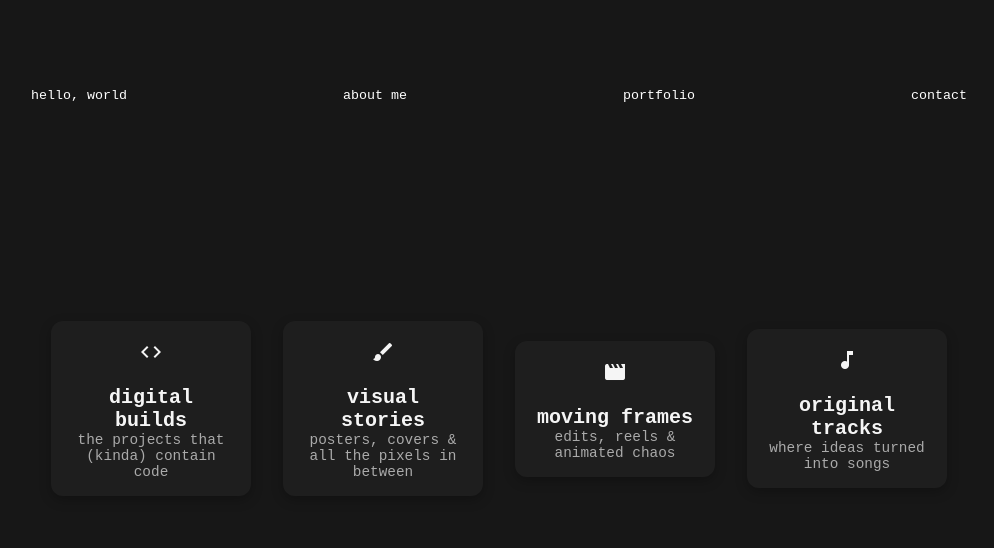
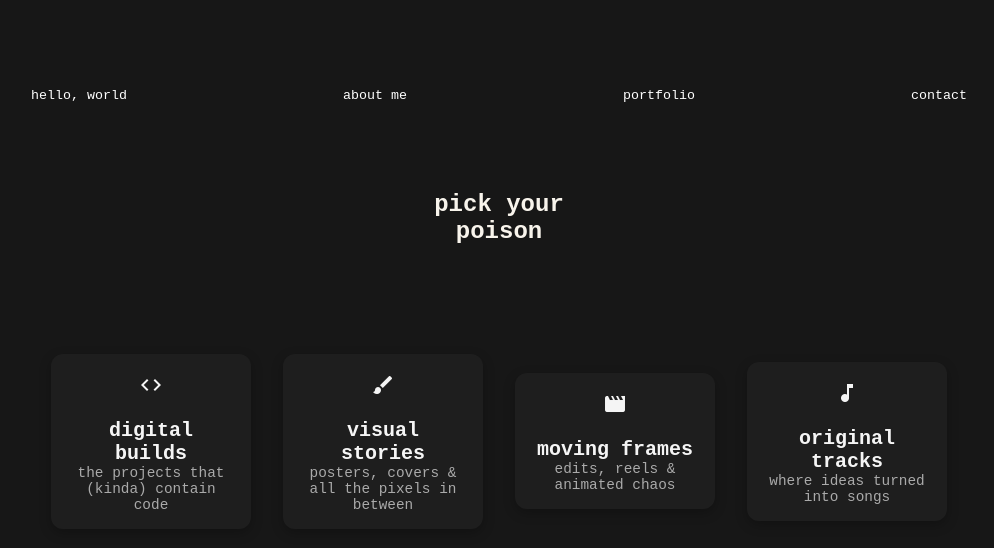
Before and after one commit to MariaIstrate06/portfolio, an Angular app in the folder istrateu/: page /projects in a window 1280 px wide. Shown: the top 548 px of the page, without its empty margins (141-1135 px from the left). Built offline with nearby package versions, Linux system fonts and the light colour scheme.

Commit message:
portfolio page done

```diff
--- a/istrateu/src/app/pages/projects/projects.component.css
+++ b/istrateu/src/app/pages/projects/projects.component.css
@@ -14,6 +14,18 @@
     justify-content: center;
     justify-content: center;
 }
+.projects-page{
+    display: flex;
+    flex-direction: column;
+    width: 100%;
+    height: 100%;
+    align-items: center;
+    justify-content: center;
+}
+.title-page{
+  display: flex;
+  justify-content: space-between;
+}
 .card-container{
     margin: 0em 1em;
     display: flex;
@@ -22,3 +34,32 @@
     justify-content: center;
     align-items: center;
 }
+.title-projects{
+    display: flex;
+    flex-direction: column;
+    align-items: center;
+    justify-content: center;
+}
+
+.skull-icon {
+  color: #8B0000; /* Dark red color */
+  opacity: 0;
+  transform: translateX(-5px) scale(0.8);
+  transition: opacity 0.3s ease, transform 0.3s ease;
+  margin-right: 0.4em; /* spacing from text */
+  margin-left: 0.4em;
+}
+
+.poison {
+  display: flex;
+  align-items: center;
+}
+
+.poison:hover .skull-icon {
+  opacity: 1;
+  transform: translateX(0) scale(1);
+}
+.poison:hover .poison-text {
+  color: var(--light-green);
+  transform: scale(1.05);
+}
--- a/istrateu/src/app/pages/projects/projects.component.html
+++ b/istrateu/src/app/pages/projects/projects.component.html
@@ -1,6 +1,19 @@
-<div class="projects-container">
+<div class="projects-page">
+    <div class="title-projects">
+        <h2>pick your </h2>
+        <div class="poison">
+            <i class="fas fa-skull skull-icon"></i>
+            <h2 class="poison-text"> poison</h2>
+            <i class="fas fa-skull skull-icon"></i>
+        </div>
+
+    </div>
+
+    <div class="projects-container">
     <app-category-card title="digital builds" subtitle="the projects that (kinda) contain code" icon="code" class="card-container"></app-category-card>
     <app-category-card title="visual stories" subtitle="posters, covers & all the pixels in between" icon="brush"class="card-container"></app-category-card>
     <app-category-card title="moving frames" subtitle="edits, reels & animated chaos" icon="movie"class="card-container"></app-category-card>
     <app-category-card title="original tracks" subtitle="where ideas turned into songs" icon="music_note"class="card-container"></app-category-card>
 </div>
+
+</div>
--- a/istrateu/src/app/pages/projects/projects.component.ts
+++ b/istrateu/src/app/pages/projects/projects.component.ts
@@ -1,9 +1,9 @@
 import { Component } from '@angular/core';
 import { CategoryCardComponent } from "../../components/category-card/category-card.component";
-
+import { MatIconModule } from '@angular/material/icon';
 @Component({
   selector: 'app-projects',
-  imports: [CategoryCardComponent],
+  imports: [CategoryCardComponent, MatIconModule],
   templateUrl: './projects.component.html',
   styleUrl: './projects.component.css'
 })
```
